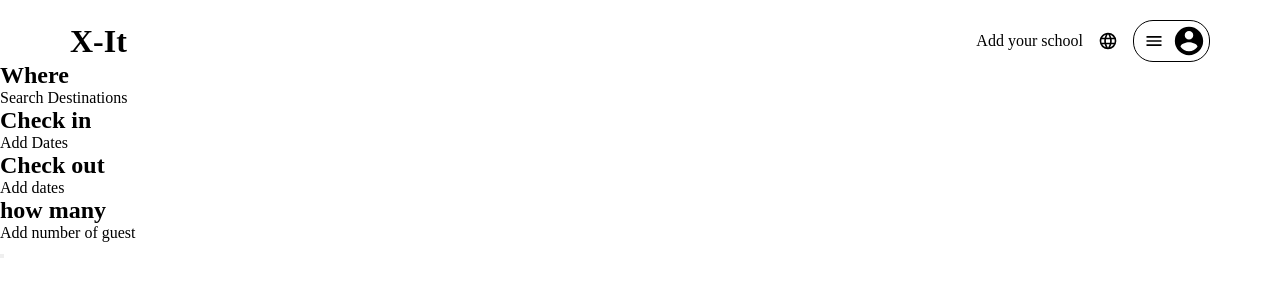
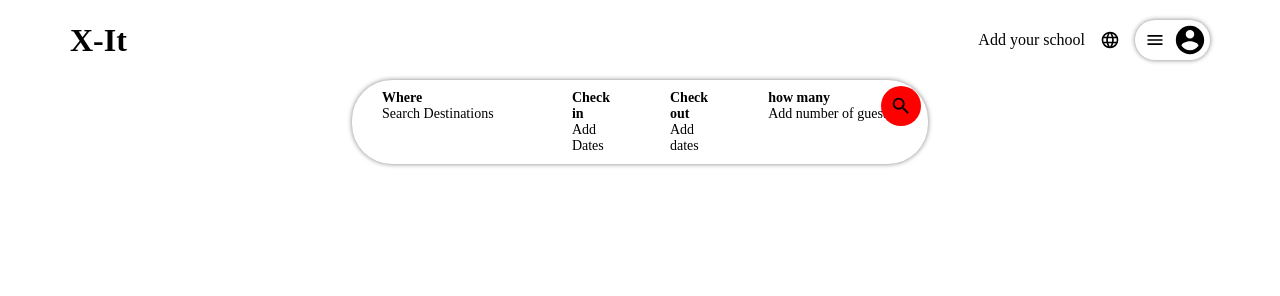
Before and after one commit to KaimusX/X-it, a plain HTML site: page src/frontend/index.html in a window 1280 px wide. Drawn offline with Linux system fonts and the light colour scheme.

Commit message:
style search area

```diff
--- a/src/frontend/style.css
+++ b/src/frontend/style.css
@@ -2,6 +2,8 @@
     padding: 0;
     margin: 0;
     box-sizing: border-box;
+    border: none;
+    outline: none;
 }
 
 img{
@@ -39,9 +41,73 @@ header img{
     display: flex;
     gap:15px;
     padding: 10px 10px;
-    border: 1px solid black;
     border-radius: 20px;
+    box-shadow: 0px 0px 5px gray;
 }
  .profile .icon{
     transform: scale(1.7);
  }
+
+
+/* end header */
+
+main{
+    padding-top: 20px;
+}
+
+.searchContainer{
+
+    align-content: center;
+    display: flex;
+    justify-content: center;
+}
+
+.search{
+    display: grid;
+    width: 45%;
+    grid-template-columns: 2fr 1fr 1fr 2fr;
+    border-radius: 40px;
+    box-shadow: 0px 0px 5px gray;
+    position: relative;
+}
+
+.search h2{
+    font-size: 14px;
+}
+
+.search p{
+    font-size: 14px;
+}
+
+.search > div{
+    border-radius: 40px;
+    padding: 10px 30px;
+}
+
+.search > div:hover{
+    background-color: rgb(219, 218, 218);
+    cursor: pointer;
+}
+
+.search button{
+    cursor: pointer;
+    position: absolute;
+    border-radius: 50%;
+
+    appearance: none;
+
+    width: 40px;
+    height: 40px;
+
+    background-color: red;
+    top: 6px;
+    right: 7px;
+
+    display: flex;
+    justify-content: center;
+    align-items: center;
+}
+
+.search button img{
+    width: 22px;
+}
```
